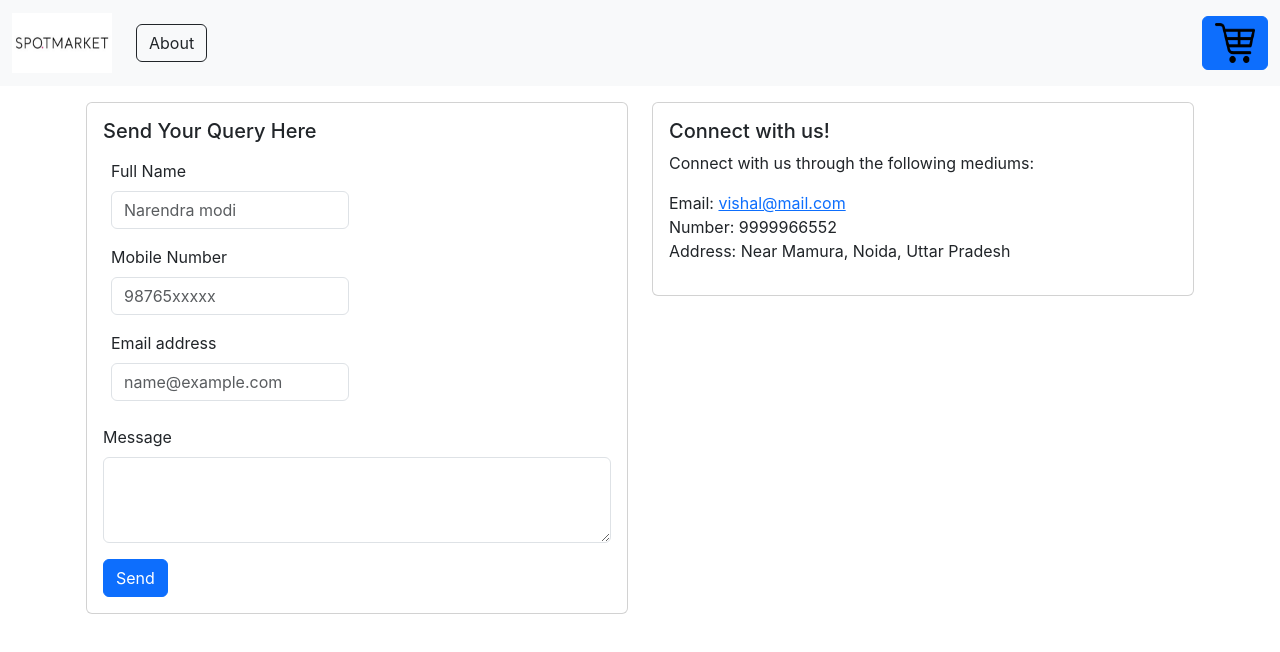
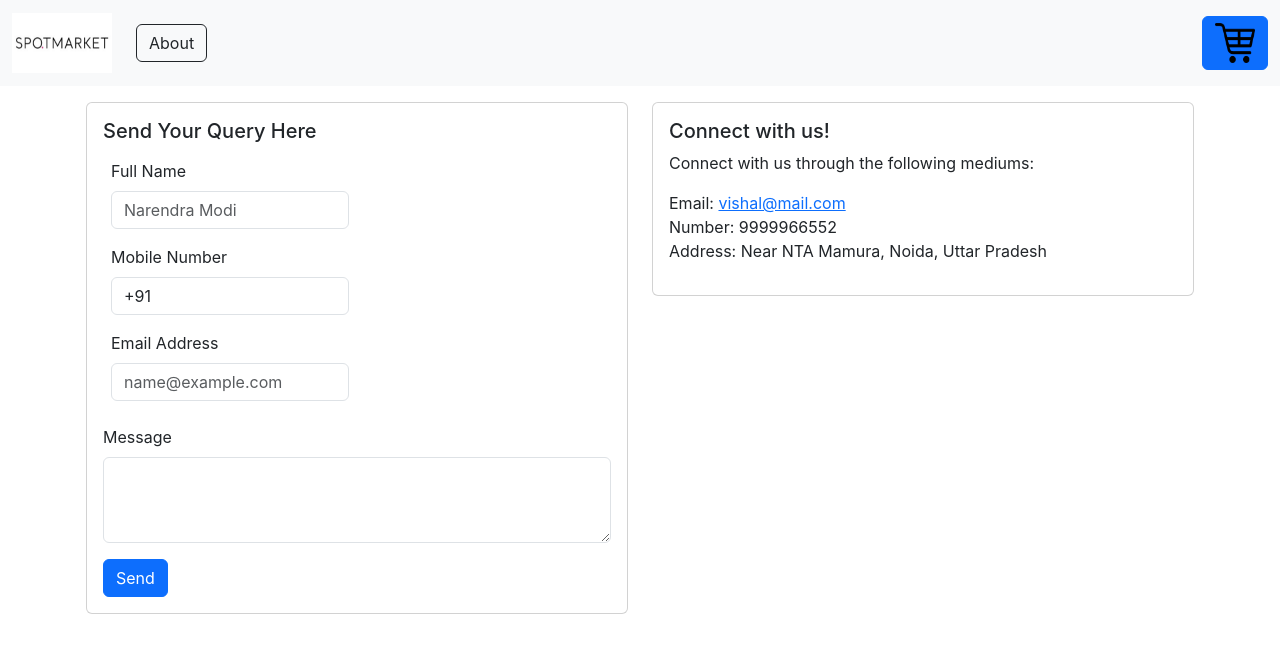
Before and after one commit to Vishal2970/E-Commerce-Fullstack, a React (Create React App) app: page /contactus in a window 1280 px wide. Shown: the top 652 px of the page. Built offline with nearby package versions, Linux system fonts and the light colour scheme.

Commit message:
fix the forms

```diff
--- a/src/Pages/ContactUs.jsx
+++ b/src/Pages/ContactUs.jsx
@@ -1,30 +1,42 @@
 import { useState } from "react";
 
 export function ContactUs() {
-  const [contacting, Setcontacting] = useState({
+  const [contacting, setContacting] = useState({
     name: "",
     number: "+91",
     email: "",
     msg: "",
   });
+
   const handleSubmit = (e) => {
     e.preventDefault();
+    if (
+      !contacting.name ||
+      contacting.number.length < 13 ||
+      !contacting.email ||
+      !contacting.msg
+    ) {
+      alert("Enter proper value");
+    } else {
       console.log(contacting);
-    Setcontacting({
+      setContacting({
         name: "",
         number: "",
         email: "",
         msg: "",
       });
+    }
   };
+
   const handleChange = (e) => {
     let name = e.target.name;
     let value = e.target.value;
-    Setcontacting({
+    setContacting({
       ...contacting,
       [name]: value,
     });
   };
+
   return (
     <>
       <div className="container p-3">
@@ -47,7 +59,7 @@ export function ContactUs() {
                           type="text"
                           className="form-control"
                           id="exampleFormControlInput1"
-                          placeholder="Narendra modi"
+                          placeholder="Narendra Modi"
                           name="name"
                           value={contacting.name}
                           onChange={handleChange}
@@ -61,7 +73,7 @@ export function ContactUs() {
                           Mobile Number
                         </label>
                         <input
-                          type="number"
+                          type="text"
                           className="form-control"
                           id="exampleFormControlInput1"
                           placeholder="98765xxxxx"
@@ -75,7 +87,7 @@ export function ContactUs() {
                           htmlFor="exampleFormControlInput1"
                           className="form-label"
                         >
-                          Email address
+                          Email Address
                         </label>
                         <input
                           type="email"
@@ -99,14 +111,13 @@ export function ContactUs() {
                         className="form-control"
                         id="exampleFormControlTextarea1"
                         rows={3}
-                        defaultValue={""}
                         name="msg"
                         value={contacting.msg}
                         onChange={handleChange}
                       />
                     </div>
                   </p>
-                  <button type="submit" class="btn btn-primary">
+                  <button type="submit" className="btn btn-primary">
                     Send
                   </button>
                 </form>
@@ -126,7 +137,7 @@ export function ContactUs() {
                     Email: <a href="mailto:vishal@mail.com">vishal@mail.com</a>
                   </li>
                   <li>Number: 9999966552</li>
-                  <li>Address: Near Mamura, Noida, Uttar Pradesh</li>
+                  <li>Address: Near NTA Mamura, Noida, Uttar Pradesh</li>
                 </ul>
               </div>
             </div>
--- a/src/Pages/Login.jsx
+++ b/src/Pages/Login.jsx
@@ -11,13 +11,18 @@ export function Login() {
   });
   const handleSubmit = (e) => {
     e.preventDefault();
-    console.log(login);
-    const data = login.email + "--" + login.password;
-    alert(data);
+    if (!login.email || login.password) {
+      alert("enter proper value");
+    } else {
+      console.log(login);
+      const data = login.email + "--" + login.password;
+      alert(data);
+    }
   };
   const OnchangeHandle = (e) => {
     let name = e.target.name;
     let value = e.target.value;
+
     setLogin({
       ...login,
       [name]: value,
--- a/src/Pages/SignUp.jsx
+++ b/src/Pages/SignUp.jsx
@@ -4,25 +4,34 @@ import Helmet from "react-helmet";
 
 export function SignUp() {
   const { color } = useParams(); // Use useParams to get the color from the URL
-  const [register,Setregister]=useState({
-    name:"",
-    number:"",
-    email:"",
-    password:""
+  const [register, Setregister] = useState({
+    name: "",
+    number: "",
+    email: "",
+    password: "",
   });
-  const changeHandle=(e)=>{
-    let name=e.target.name;
-    let value=e.target.value;
+  const changeHandle = (e) => {
+    let name = e.target.name;
+    let value = e.target.value;
     Setregister({
       ...register,
-      [name]:value
-    })
-  }
-  const submitHandle=(e)=>{
-    e.preventDefault();
-    console.log(register);
-    alert("in console")
-  }
+      [name]: value,
+    });
+  };
+  const submitHandle = (e) => {
+    if (
+      !register.name ||
+      !register.number ||
+      !register.email ||
+      !register.password
+    ) {
+      alert("enter proper value");
+    } else {
+      e.preventDefault();
+      console.log(register);
+      alert("in console");
+    }
+  };
 
   return (
     <>
@@ -81,7 +90,11 @@ export function SignUp() {
                   />
                   <label htmlFor="floatingPassword">Password</label>
                 </div>
-                <button type="button" onClick={submitHandle} className="btn btn-outline-success m-3">
+                <button
+                  type="button"
+                  onClick={submitHandle}
+                  className="btn btn-outline-success m-3"
+                >
                   Register
                 </button>
               </form>
```
Lines whose indentation alone changed are shown as unchanged.
